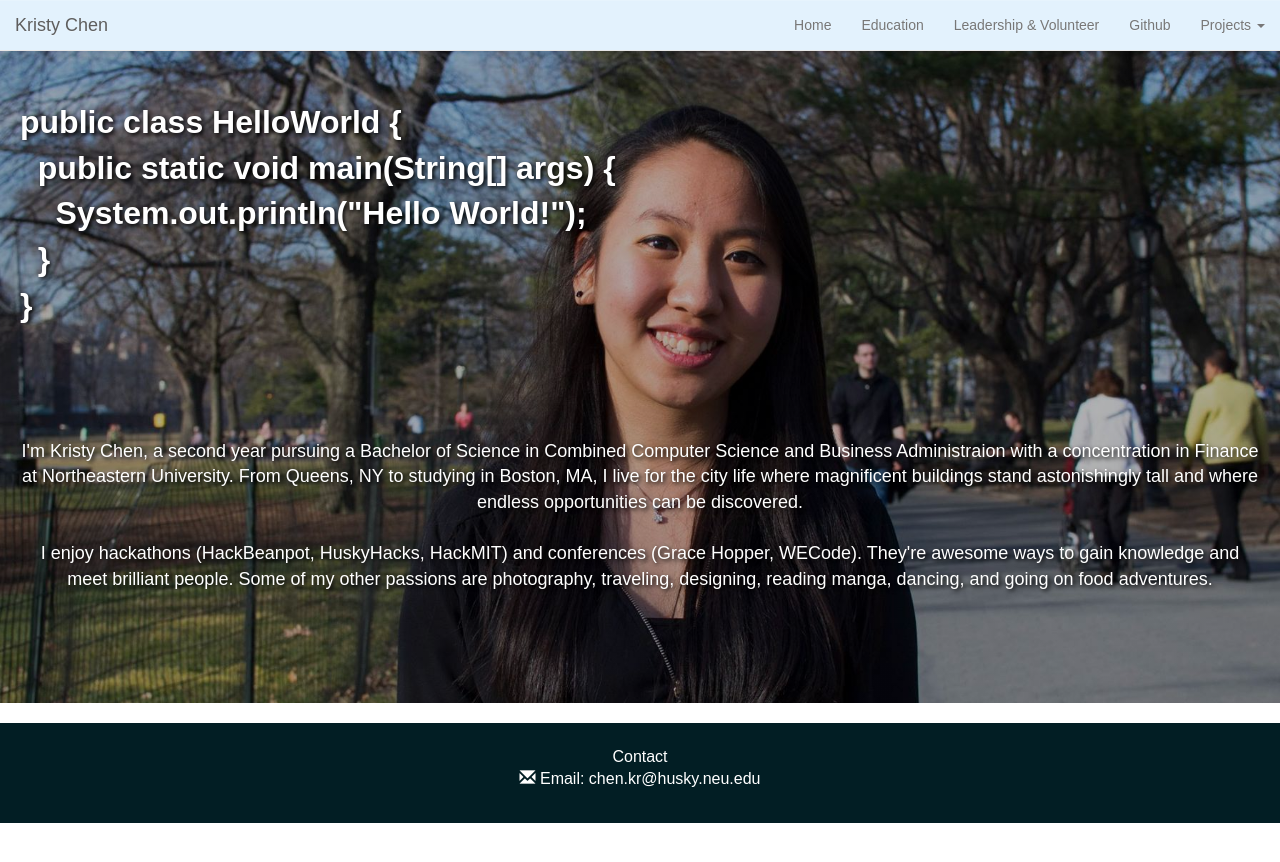
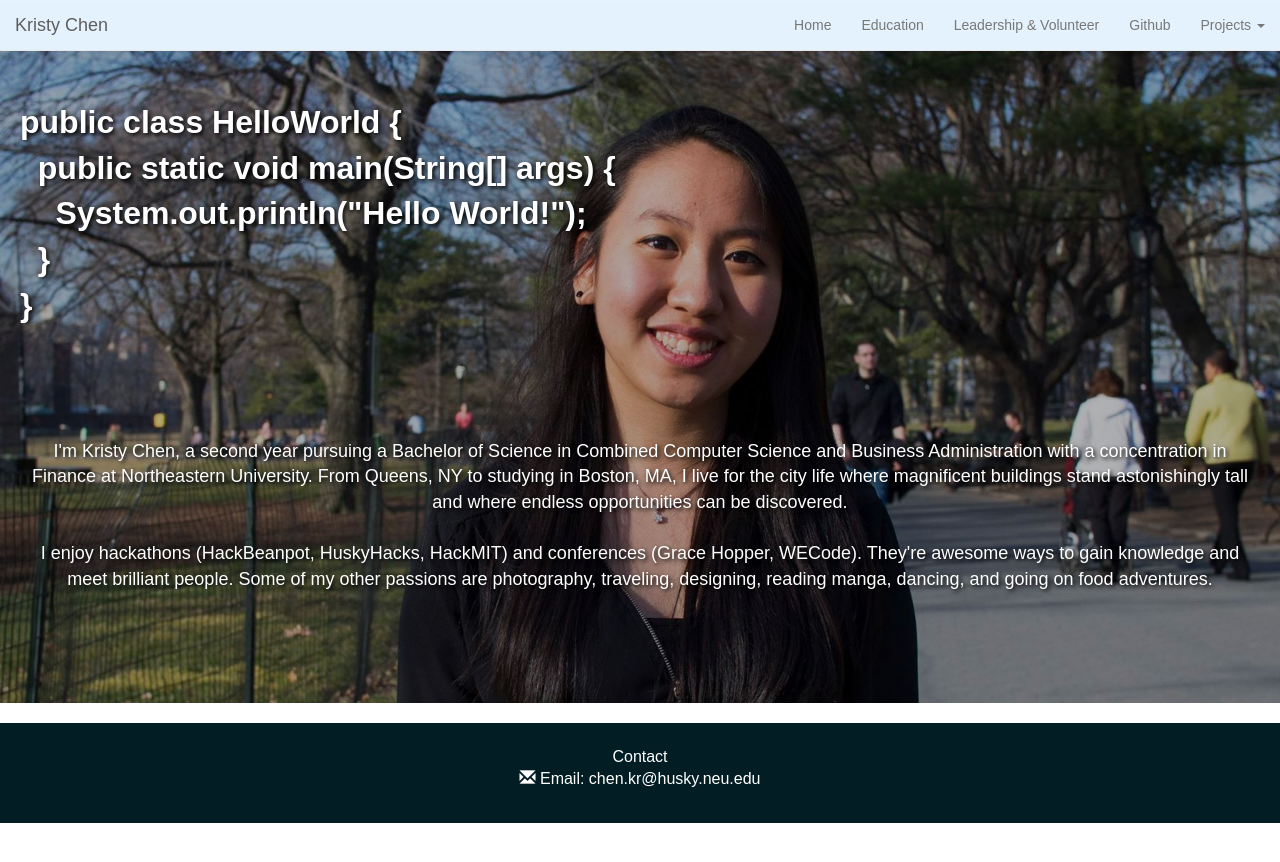
Before and after one commit to kristychen8/kristychen8.github.io, a Jekyll site: the page built from index.html, in a window 1280 px wide. Shown: the top 862 px of the page. Built offline with Jekyll 4.4.1, drawn with Linux system fonts in a browser that asks for light colours; nearby versions of some CDN libraries; some web fonts are replaced; library files that are not in the unit come from our copies.

Commit message:
edit aboutme

```diff
--- a/index.html
+++ b/index.html
@@ -13,7 +13,7 @@ layout: navbar
 		</b></font>
 	</div> <!-- /.helloworld -->
 	<div class = "aboutme">
-		<p> <center> <font size="4" color="white">I'm Kristy Chen, a second year pursuing a Bachelor of Science in Combined Computer Science and Business Administraion with a concentration in Finance at Northeastern University. From Queens, NY to studying in Boston, MA, I live for the city life where magnificent buildings stand astonishingly tall and where endless opportunities can be discovered. <br><br>I enjoy hackathons (HackBeanpot, HuskyHacks, HackMIT) and conferences (Grace Hopper, WECode). They're awesome ways to gain knowledge and meet brilliant people. Some of my other passions are photography, traveling, designing, reading manga, dancing, and going on food adventures.</font> </center></p>
+		<p> <center> <font size="4" color="white">I'm Kristy Chen, a second year pursuing a Bachelor of Science in Combined Computer Science and Business Administration with a concentration in Finance at Northeastern University. From Queens, NY to studying in Boston, MA, I live for the city life where magnificent buildings stand astonishingly tall and where endless opportunities can be discovered. <br><br>I enjoy hackathons (HackBeanpot, HuskyHacks, HackMIT) and conferences (Grace Hopper, WECode). They're awesome ways to gain knowledge and meet brilliant people. Some of my other passions are photography, traveling, designing, reading manga, dancing, and going on food adventures.</font> </center></p>
 	</div>	 <!-- /.aboutme -->
 <div class = "layer"></div>
 <footer><font size="3" color="white"><center><br>Contact<br><span class="glyphicon glyphicon-envelope" aria-hidden="true"></span> Email: chen.kr@husky.neu.edu<br></center></font></footer>
```
